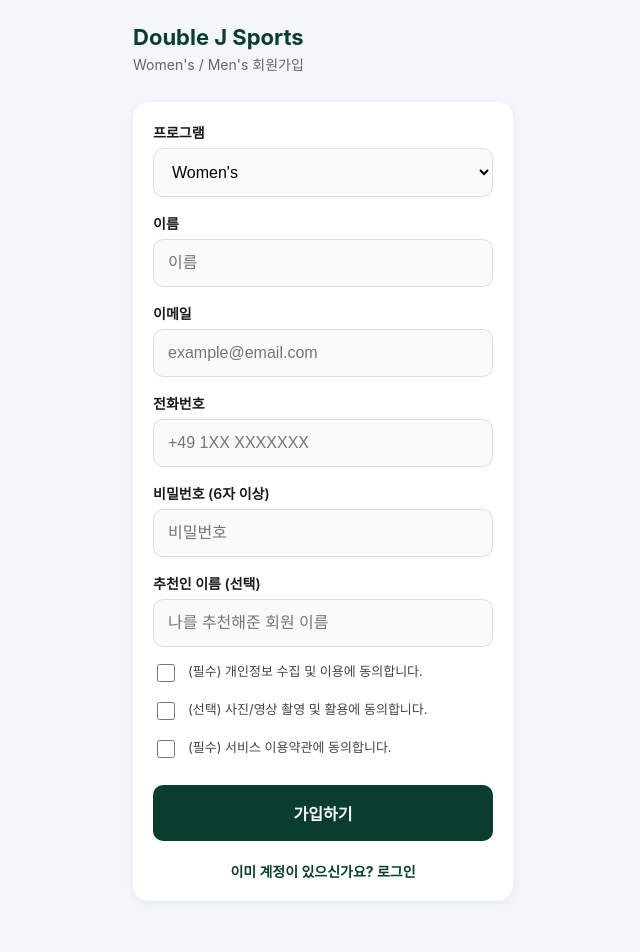
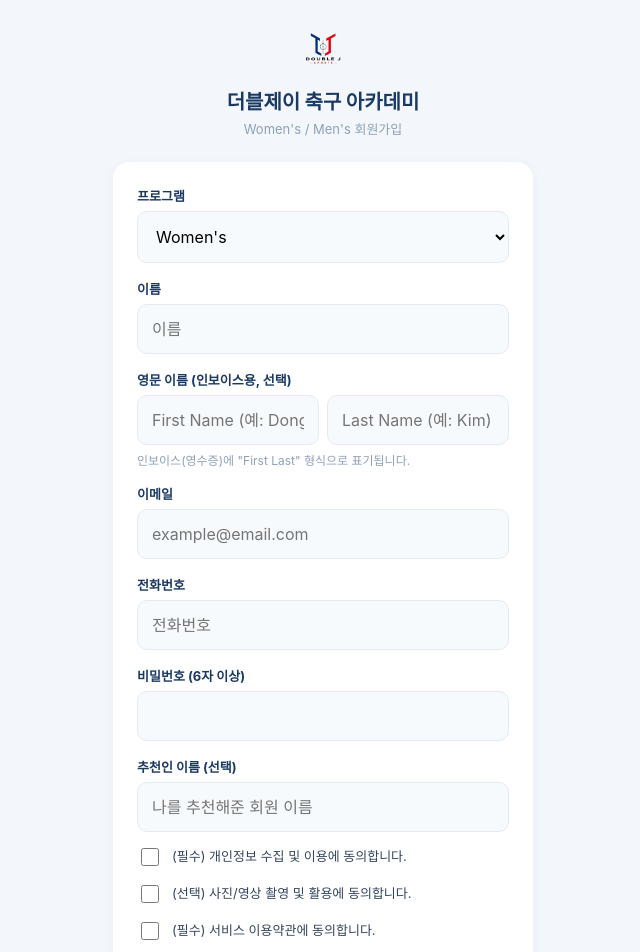
Before and after one commit to heoseony/Double-J-Sports, a Next.js app: page /signup/adult in a window 1280 px wide. Shown: the top 952 px of the page, without its empty margins (317-957 px from the left). Built offline with nearby package versions, Linux system fonts and the light colour scheme; no server answers.

Commit message:
성인 회원가입 화면 파란 테마 리뉴얼 및 영문 이름(인보이스용) 입력 추가

```diff
--- a/app/signup/adult/page.js
+++ b/app/signup/adult/page.js
@@ -5,202 +5,310 @@ import { useRouter } from "next/navigation";
 import Link from "next/link";
 import { supabase } from "../../../lib/supabaseClient";
 
+const BLUE = "#3B82C4";
+
 export default function AdultSignupPage() {
   const router = useRouter();
 
+  const [program, setProgram] = useState("women");
   const [name, setName] = useState("");
+  const [firstNameEn, setFirstNameEn] = useState("");
+  const [lastNameEn, setLastNameEn] = useState("");
   const [email, setEmail] = useState("");
   const [phone, setPhone] = useState("");
   const [password, setPassword] = useState("");
   const [referredBy, setReferredBy] = useState("");
-  const [program, setProgram] = useState("women");
-  const [privacyConsent, setPrivacyConsent] = useState(false);
-  const [mediaConsent, setMediaConsent] = useState(false);
-  const [termsConsent, setTermsConsent] = useState(false);
+  const [agreePrivacy, setAgreePrivacy] = useState(false);
+  const [agreePhoto, setAgreePhoto] = useState(false);
+  const [agreeTerms, setAgreeTerms] = useState(false);
 
-  const [loading, setLoading] = useState(false);
+  const [submitting, setSubmitting] = useState(false);
   const [errorMsg, setErrorMsg] = useState("");
-
-  const canSubmit =
-    name && email && phone && password.length >= 6 && privacyConsent && termsConsent;
 
   async function handleSubmit(e) {
     e.preventDefault();
     setErrorMsg("");
 
-    if (!canSubmit) {
-      setErrorMsg("필수 항목을 모두 입력하고, 필수 동의 항목에 체크해주세요.");
+    if (!name.trim() || !email.trim() || !password) {
+      setErrorMsg("이름, 이메일, 비밀번호는 필수입니다.");
+      return;
+    }
+    if (password.length < 6) {
+      setErrorMsg("비밀번호는 6자 이상이어야 합니다.");
+      return;
+    }
+    if (!agreePrivacy || !agreeTerms) {
+      setErrorMsg("필수 약관에 동의해주세요.");
       return;
     }
 
-    setLoading(true);
+    setSubmitting(true);
 
     const { data: authData, error: authError } = await supabase.auth.signUp({
-      email,
+      email: email.trim(),
       password,
     });
 
-    if (authError) {
-      setErrorMsg("가입 실패: " + authError.message);
-      setLoading(false);
+    if (authError || !authData.user) {
+      setSubmitting(false);
+      setErrorMsg("회원가입 실패: " + (authError?.message || "알 수 없는 오류"));
       return;
     }
 
-    const userId = authData.user?.id;
+    const { error: userError } = await supabase.from("users").insert({
+      id: authData.user.id,
+      email: email.trim(),
+      role: "member",
+    });
 
-    if (!userId) {
-      setErrorMsg(
-        "가입 이메일로 인증 메일이 발송되었을 수 있습니다. 메일함을 확인해주세요."
-      );
-      setLoading(false);
+    if (userError) {
+      setSubmitting(false);
+      setErrorMsg("사용자 정보 저장 실패: " + userError.message);
       return;
     }
 
-    const { error: userInsertError } = await supabase.from("users").insert({
-      id: userId,
-      email,
-      role: "member",
-      phone,
+    const { error: memberError } = await supabase.from("members").insert({
+      user_id: authData.user.id,
+      program,
+      name: name.trim(),
+      first_name_en: firstNameEn.trim() || null,
+      last_name_en: lastNameEn.trim() || null,
+      status: "active",
+      referred_by: referredBy.trim() || null,
     });
 
-    if (userInsertError) {
-      setErrorMsg("프로필 저장 실패: " + userInsertError.message);
-      setLoading(false);
+    setSubmitting(false);
+
+    if (memberError) {
+      setErrorMsg("회원 정보 저장 실패: " + memberError.message);
       return;
     }
 
-    const newMemberId =
-      typeof crypto !== "undefined" && crypto.randomUUID
-        ? crypto.randomUUID()
-        : `${Date.now()}-${Math.random().toString(16).slice(2)}`;
-
-    const { error: memberInsertError } = await supabase.from("members").insert({
-      id: newMemberId,
-      user_id: userId,
-      program,
-      name,
-      emergency_contact: phone,
-      status: "active",
-      referred_by: referredBy || null,
-    });
-
-    if (memberInsertError) {
-      setErrorMsg("회원 정보 저장 실패: " + memberInsertError.message);
-      setLoading(false);
-      return;
+    router.push("/dashboard");
   }
 
-    await supabase.from("consents").insert({
-      member_id: newMemberId,
-      privacy_consent: privacyConsent,
-      media_consent: mediaConsent,
-      terms_consent: termsConsent,
-    });
+  const labelStyle = {
+    fontSize: 13,
+    fontWeight: 700,
+    color: "#1b3a63",
+    display: "block",
+    marginBottom: 6,
+    marginTop: 16,
+  };
 
-    setLoading(false);
-    router.push("/login?justSignedUp=1");
-  }
+  const inputStyle = {
+    width: "100%",
+    padding: 14,
+    fontSize: 16,
+    border: "1px solid #e5eaf2",
+    borderRadius: 10,
+    background: "#f7fafd",
+    boxSizing: "border-box",
+    fontFamily: "inherit",
+  };
+
+  const checkboxRowStyle = {
+    display: "flex",
+    alignItems: "flex-start",
+    gap: 10,
+    marginTop: 14,
+    fontSize: 13,
+    color: "#33455e",
+  };
 
   return (
-    <main className="page">
-      <div className="brand">Double J Sports</div>
-      <div className="subtitle">Women's / Men's 회원가입</div>
+    <main
+      style={{
+        background: "#f3f7fc",
+        minHeight: "100vh",
+        display: "flex",
+        alignItems: "center",
+        justifyContent: "center",
+        padding: 20,
+      }}
+    >
+      <div style={{ width: "100%", maxWidth: 420 }}>
+        <div
+          style={{
+            display: "flex",
+            flexDirection: "column",
+            alignItems: "center",
+            marginBottom: 24,
+          }}
+        >
+          <img
+            src="/logo-main.png"
+            alt="로고"
+            style={{ width: 56, height: 56, objectFit: "contain", marginBottom: 10 }}
+          />
+          <div style={{ fontSize: 20, fontWeight: 800, color: "#1b3a63" }}>
+            더블제이 축구 아카데미
+          </div>
+          <div style={{ fontSize: 13, color: "#8ea0b8", marginTop: 4 }}>
+            Women's / Men's 회원가입
+          </div>
+        </div>
 
-      <div className="card">
+        <div
+          style={{
+            background: "white",
+            borderRadius: 16,
+            padding: 24,
+            boxShadow: "0 2px 10px rgba(30,60,110,0.06)",
+          }}
+        >
           <form onSubmit={handleSubmit}>
-          <label>프로그램</label>
+            <label style={{ ...labelStyle, marginTop: 0 }}>프로그램</label>
             <select
               value={program}
               onChange={(e) => setProgram(e.target.value)}
-            style={{
-              width: "100%",
-              padding: 14,
-              fontSize: 16,
-              border: "1px solid #ddd",
-              borderRadius: 10,
-              background: "#fafafa",
-            }}
+              style={inputStyle}
             >
               <option value="women">Women's</option>
               <option value="men">Men's</option>
             </select>
 
-          <label>이름</label>
+            <label style={labelStyle}>이름</label>
             <input
               type="text"
               value={name}
               onChange={(e) => setName(e.target.value)}
               placeholder="이름"
+              style={inputStyle}
             />
 
-          <label>이메일</label>
+            <label style={labelStyle}>영문 이름 (인보이스용, 선택)</label>
+            <div style={{ display: "flex", gap: 8 }}>
+              <input
+                type="text"
+                value={firstNameEn}
+                onChange={(e) => setFirstNameEn(e.target.value)}
+                placeholder="First Name (예: Dongwoo)"
+                style={{ ...inputStyle, flex: 1 }}
+              />
+              <input
+                type="text"
+                value={lastNameEn}
+                onChange={(e) => setLastNameEn(e.target.value)}
+                placeholder="Last Name (예: Kim)"
+                style={{ ...inputStyle, flex: 1 }}
+              />
+            </div>
+            <p style={{ fontSize: 12, color: "#8ea0b8", margin: "6px 0 0" }}>
+              인보이스(영수증)에 "{firstNameEn || "First"} {lastNameEn || "Last"}" 형식으로 표기됩니다.
+            </p>
+
+            <label style={labelStyle}>이메일</label>
             <input
               type="email"
               value={email}
               onChange={(e) => setEmail(e.target.value)}
               placeholder="example@email.com"
+              style={inputStyle}
             />
 
-          <label>전화번호</label>
+            <label style={labelStyle}>전화번호</label>
             <input
               type="tel"
               value={phone}
               onChange={(e) => setPhone(e.target.value)}
-            placeholder="+49 1XX XXXXXXX"
+              placeholder="전화번호"
+              style={inputStyle}
             />
 
-          <label>비밀번호 (6자 이상)</label>
+            <label style={labelStyle}>비밀번호 (6자 이상)</label>
             <input
               type="password"
               value={password}
               onChange={(e) => setPassword(e.target.value)}
-            placeholder="비밀번호"
+              style={inputStyle}
             />
 
-          <label>추천인 이름 (선택)</label>
+            <label style={labelStyle}>추천인 이름 (선택)</label>
             <input
               type="text"
               value={referredBy}
               onChange={(e) => setReferredBy(e.target.value)}
               placeholder="나를 추천해준 회원 이름"
+              style={inputStyle}
             />
 
-          <div className="checkbox-row">
+            <div style={checkboxRowStyle}>
               <input
                 type="checkbox"
-              checked={privacyConsent}
-              onChange={(e) => setPrivacyConsent(e.target.checked)}
+                checked={agreePrivacy}
+                onChange={(e) => setAgreePrivacy(e.target.checked)}
+                style={{ marginTop: 2, width: 18, height: 18 }}
               />
               <span>(필수) 개인정보 수집 및 이용에 동의합니다.</span>
             </div>
-
-          <div className="checkbox-row">
+            <div style={checkboxRowStyle}>
               <input
                 type="checkbox"
-              checked={mediaConsent}
-              onChange={(e) => setMediaConsent(e.target.checked)}
+                checked={agreePhoto}
+                onChange={(e) => setAgreePhoto(e.target.checked)}
+                style={{ marginTop: 2, width: 18, height: 18 }}
               />
               <span>(선택) 사진/영상 촬영 및 활용에 동의합니다.</span>
             </div>
-
-          <div className="checkbox-row">
+            <div style={checkboxRowStyle}>
               <input
                 type="checkbox"
-              checked={termsConsent}
-              onChange={(e) => setTermsConsent(e.target.checked)}
+                checked={agreeTerms}
+                onChange={(e) => setAgreeTerms(e.target.checked)}
+                style={{ marginTop: 2, width: 18, height: 18 }}
               />
               <span>(필수) 서비스 이용약관에 동의합니다.</span>
             </div>
 
-          {errorMsg && <div className="message error">{errorMsg}</div>}
+            {errorMsg && (
+              <div
+                style={{
+                  background: "#fdecec",
+                  color: "#b3261e",
+                  padding: 12,
+                  borderRadius: 10,
+                  fontSize: 13,
+                  marginTop: 16,
+                }}
+              >
+                {errorMsg}
+              </div>
+            )}
 
-          <button className="primary" type="submit" disabled={loading}>
-            {loading ? "가입 처리 중..." : "가입하기"}
+            <button
+              type="submit"
+              disabled={submitting}
+              style={{
+                width: "100%",
+                marginTop: 20,
+                padding: 14,
+                fontSize: 15,
+                fontWeight: 700,
+                color: "white",
+                background: submitting ? "#9db8d6" : BLUE,
+                border: "none",
+                borderRadius: 10,
+                cursor: submitting ? "default" : "pointer",
+              }}
+            >
+              {submitting ? "가입 중..." : "가입하기"}
             </button>
           </form>
 
-        <div className="link-row">
-          <Link href="/login">이미 계정이 있으신가요? 로그인</Link>
+          <div
+            style={{
+              textAlign: "center",
+              marginTop: 18,
+              fontSize: 13,
+              color: "#8ea0b8",
+            }}
+          >
+            이미 계정이 있으신가요?{" "}
+            <Link href="/login" style={{ color: BLUE, fontWeight: 700, textDecoration: "none" }}>
+              로그인
+            </Link>
+          </div>
         </div>
       </div>
     </main>
```
Lines whose indentation alone changed are shown as unchanged.
